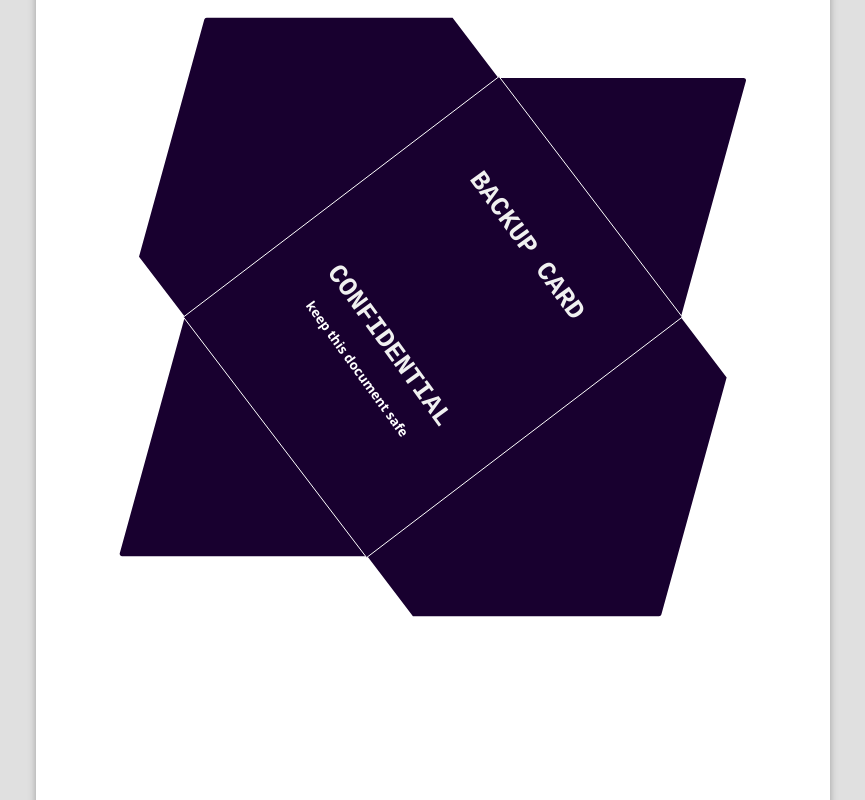
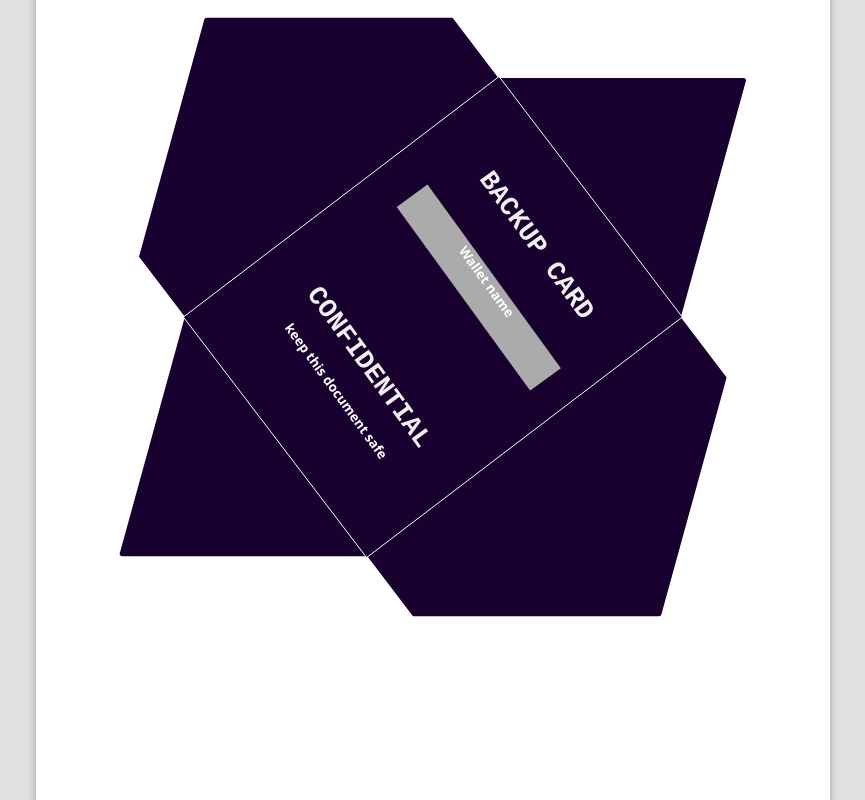
Before and after one commit to thespielplatz/BackupCard, a website with bundled scripts: page index.html in a window 1280 px wide. Shown: the part 1400-2200 px from the top of the page, without its empty margins (207-1072 px from the left). Built offline with nearby package versions, Linux system fonts and the light colour scheme.

Commit message:
add Backup Name on Envelope

```diff
--- a/css/page-cover.css
+++ b/css/page-cover.css
@@ -8,8 +8,8 @@
     font-size: 20pt;
     color: #F0F0F0;
     position: absolute;
-    top: 108mm;
-    left: 84mm;
+    top: 106mm;
+    left: 78mm;
     z-index: 1;
     transform: rotate(54deg);
     text-align: center;
@@ -20,15 +20,26 @@
     font-family: monospace;
     font-weight: bolder;
 }
-.backup-cover-text :nth-child(2) {
+
+.backup-cover-text .wallet {
+    margin-top: 10mm;
+    background: #ababab;
+    width: 60mm;
+    height: 10mm;
+    font-size: 10pt;
+    font-weight: bold;
+    color: #FFFFFF;
+}
+
+.backup-cover-text :nth-child(3) {
     text-transform: uppercase;
     font-family: monospace;
     font-weight: bolder;
-    padding-top: 30mm;
+    padding-top: 20mm;
     margin-bottom: 0;
 }
 
-.backup-cover-text :nth-child(3) {
+.backup-cover-text :nth-child(4) {
     font-size: 10pt;
     font-weight: bold;
 
--- a/index.html
+++ b/index.html
@@ -106,6 +106,7 @@
       <p>This is the cover for the laminated seed sheet. Cut it and fold it along the white lines and wrap the seed sheet inside.</p>
       <div class="backup-cover-text">
         <p>Backup Card</p>
+        <div class="wallet">Wallet name</div>
         <p>Confidential</p>
         <p>keep this document safe</p>
       </div>
@@ -117,7 +118,6 @@
           <g fill="#18002f" stroke="#FFFFFF" stroke-width="0.75" stroke-color-name="Crease">
             <path id="envelope-fold-inside" d="M 247.98 600.44 L 484.73 420.06 L 347.3 239.67 L 110.55 420.06 L 247.98 600.44"/>
           </g>
-
         </g>
       </svg>
     </section>
```
Also changed, not shown: README.md.
